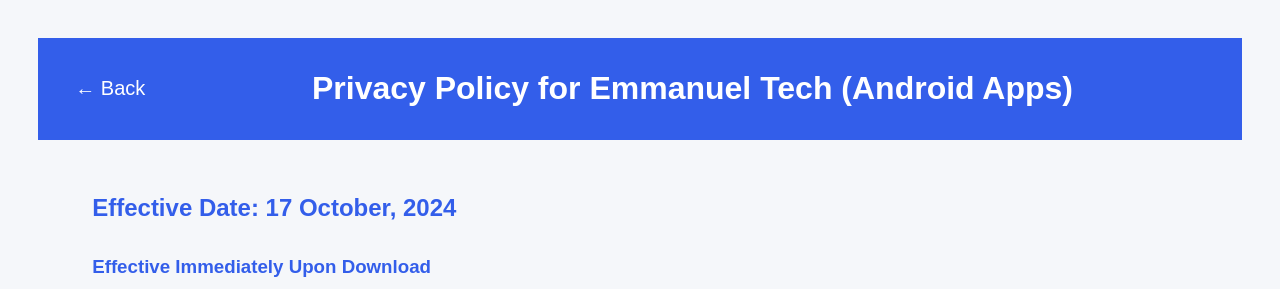
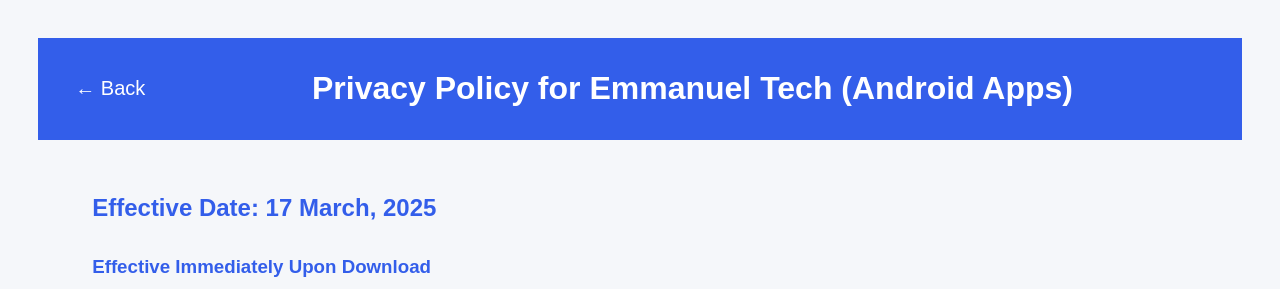
Before and after one commit to youngdd4/emmanueltech.github.io, a plain HTML site: page privacy/privacy.html in a window 1280 px wide. Shown: the top 289 px of the page. Drawn offline with Linux system fonts and the light colour scheme.

Commit message:
Update privacy.html

```diff
--- a/privacy/privacy.html
+++ b/privacy/privacy.html
@@ -19,7 +19,7 @@
   <!-- Main Content -->
   <main>
     <section class="content">
-      <h2>Effective Date: 17 October, 2024</h2>
+      <h2>Effective Date: 17 March, 2025</h2>
       <h3>Effective Immediately Upon Download</h3>
       <p>At Emmanuel Tech, we are dedicated to protecting your privacy. This Privacy Policy explains how we collect, use,
         disclose, and safeguard your information when you use our mobile applications available on the Google Play Store.
```
